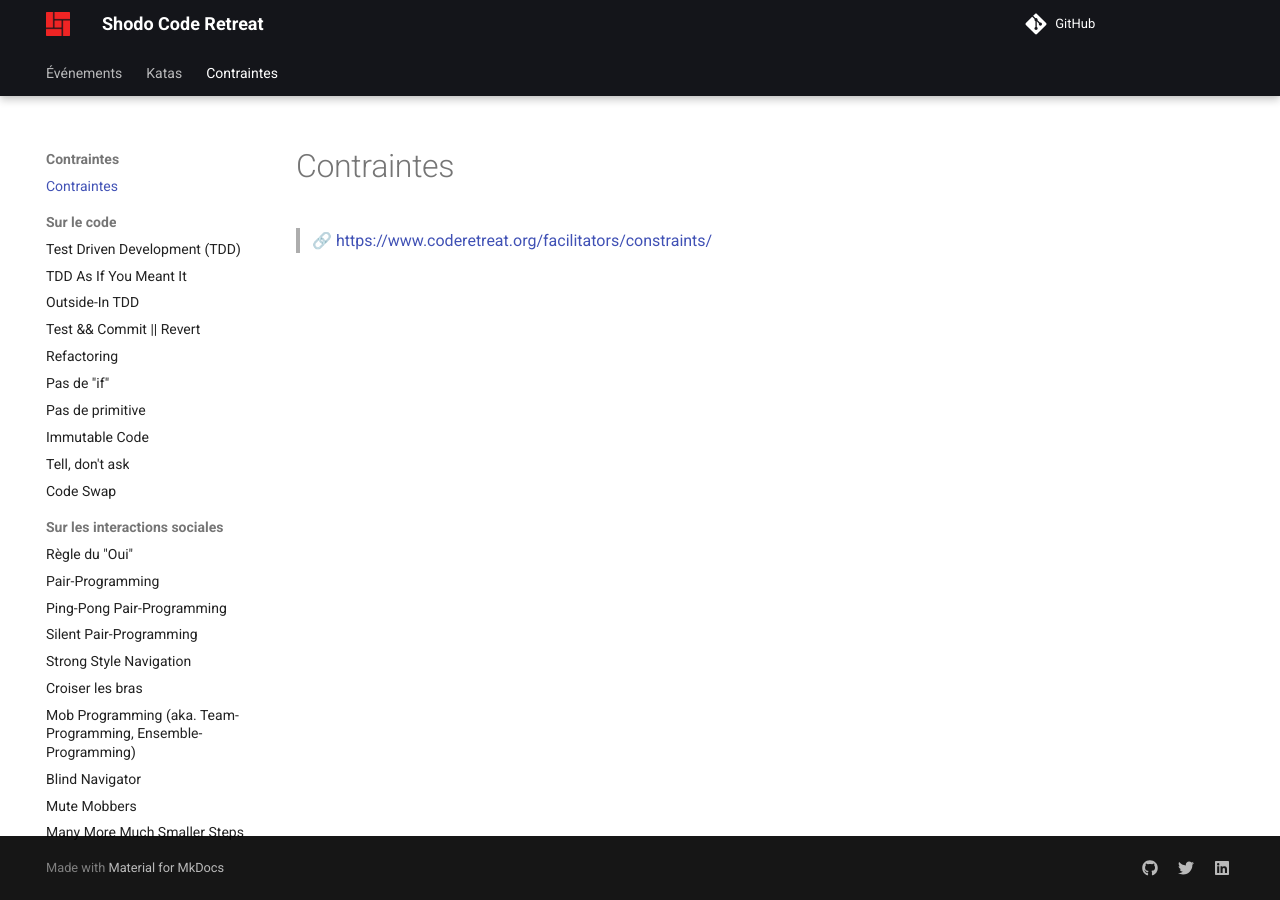
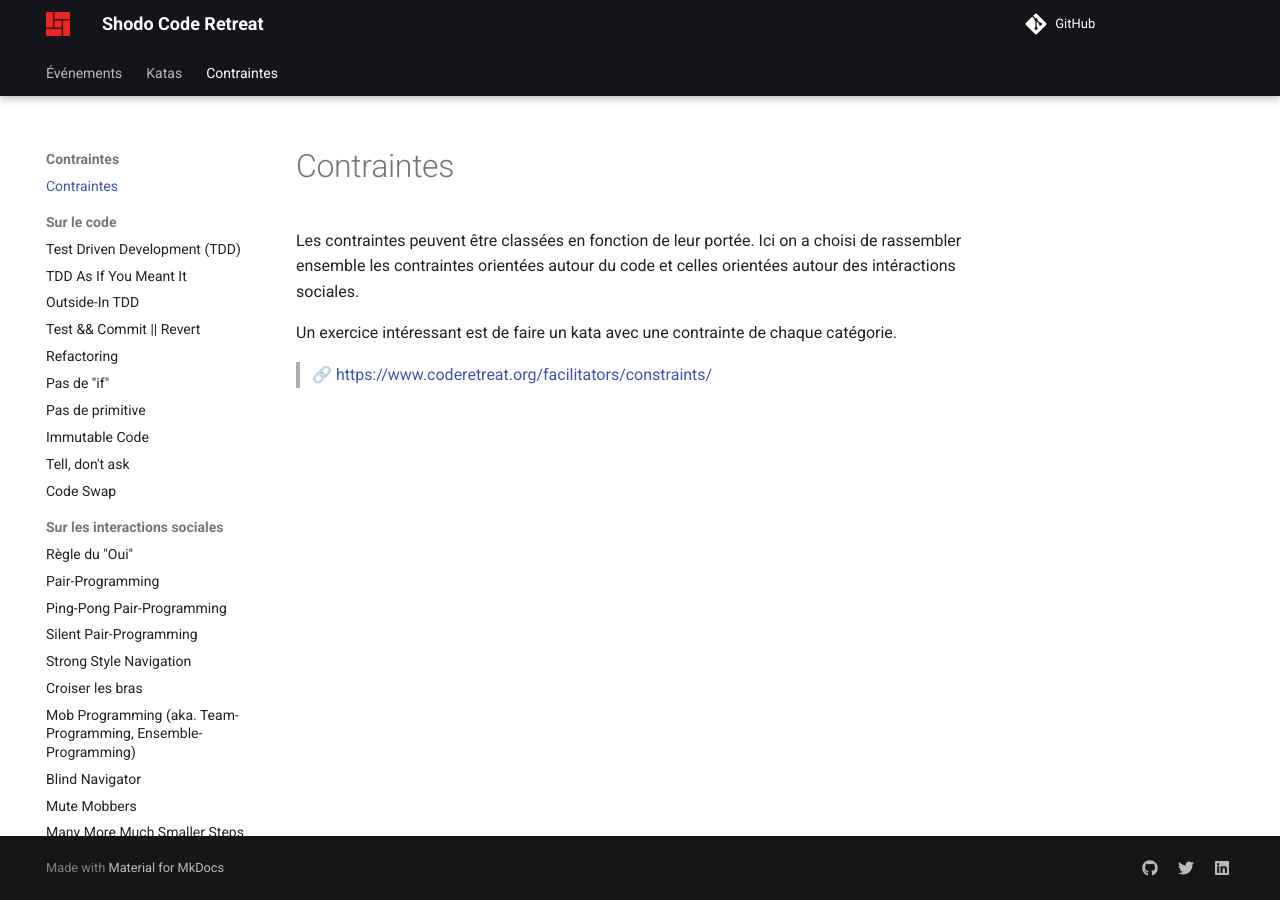
Before and after one commit to shodo-nantes/code-retreat, an MkDocs documentation site: the page built from docs/constraints/index.md, in a window 1280 px wide. Built offline with MkDocs 1.6.1 and Material for MkDocs 9.7.7, drawn with Linux system fonts in a browser that asks for light colours; comment, search, counter and statistics services are not loaded.

```diff
--- a/docs/constraints/index.md
+++ b/docs/constraints/index.md
@@ -1,3 +1,12 @@
 # Contraintes
 
+Les contraintes peuvent être classées en fonction de leur portée.
+Ici on a choisi de rassembler ensemble les contraintes orientées autour du code
+et celles orientées autour des intéractions sociales.
+
+Un exercice intéressant est de faire un kata avec une contrainte de
+chaque catégorie.
+
 > 🔗 https://www.coderetreat.org/facilitators/constraints/
+
+{% include-markdown "./links.md" %}
--- a/docs/constraints/links.md
+++ b/docs/constraints/links.md
@@ -21,3 +21,4 @@
 [Blind Navigator]: /code-retreat/constraints/mob-programming/blind-navigator
 [Mute Mobbers]: /code-retreat/constraints/mob-programming/mute-mobbers
 [Many More Much Smaller Steps]:  /code-retreat/constraints/many-more-much-smaller-steps
+[No Mouse]: /code-retreat/constraints/no-mouse
```
Also changed, not shown: docs/constraints/no-mouse/index.md (added, +10 -0 lines).
